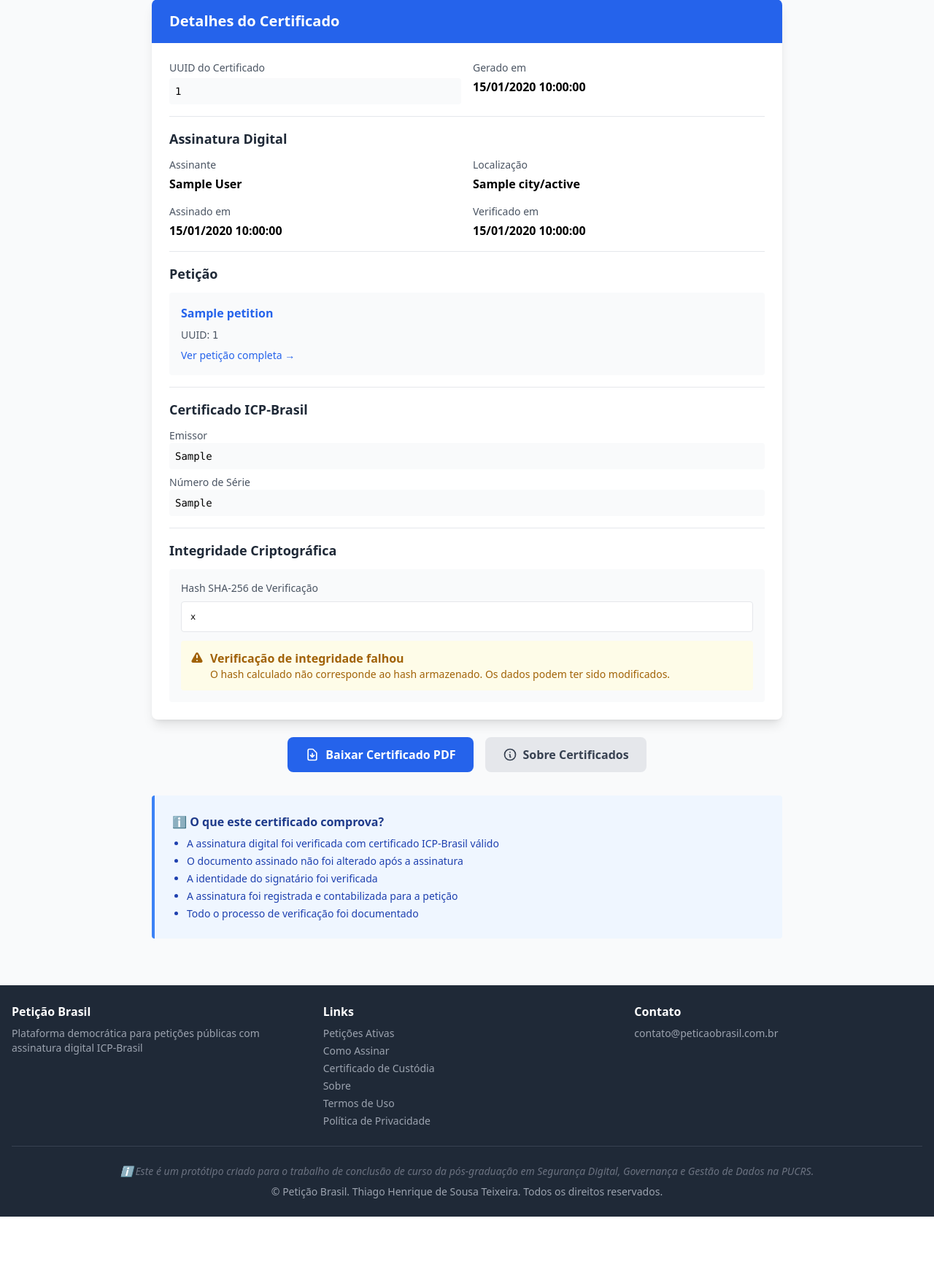
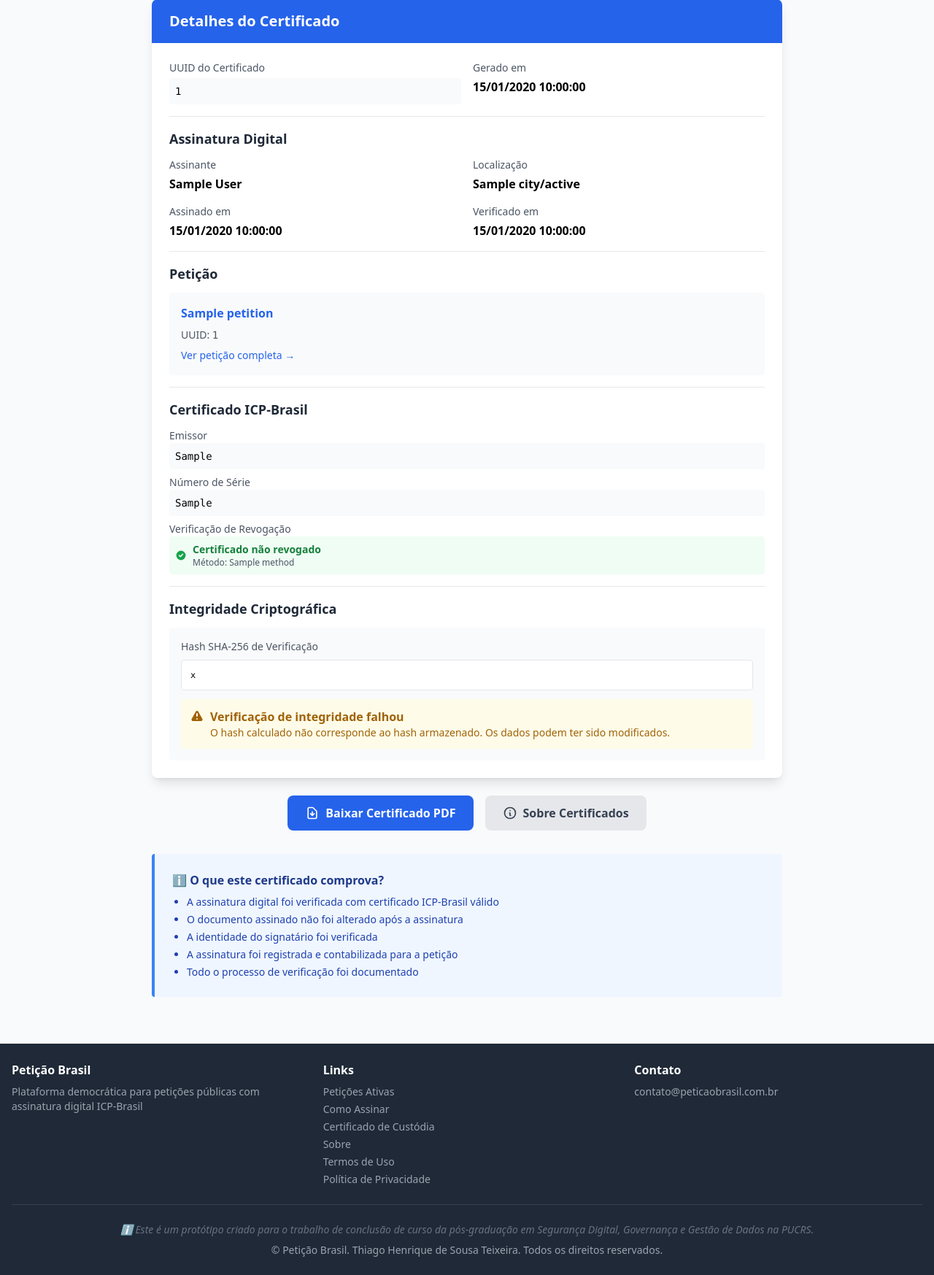
Before and after one commit to thsteixeira/peticao-brasil, a Django app: template templates/signatures/verify_certificate.html in a window 1280 px wide. Shown: the part 351-2098 px from the top of the page at 73% size. Before the commit the page ends 2018 px from the top, so only its background shows below. Run offline with Django 5.2, Linux system fonts and the light colour scheme; the template is opened without the code that fills it: most values are stand-ins (such as "Sample title", 1, 10 or a date in 2020); data that the repository does not hold is empty; parts of the project's set-up code (start-up, migrations or seed data) failed here and were passed over; some libraries are stand-ins or nearby versions.

Commit message:
feat: Add revocation checking to custody certificates and verification pages
- Update custody certificate PDF to include revocation check step
- Add revocation details to verification evidence JSON:
  - method (CACHED_CRL, OCSP, DYNAMIC_CRL)
  - timestamp
  - status
- Store revocation details from verification flow
- Display revocation status in certificate verification page:
  - Shows certificate is not revoked
  - Displays verification method used
  - Green success indicator

This ensures complete transparency in the verification process and provides legal evidence that revocation checks were performed.

```diff
--- a/templates/signatures/verify_certificate.html
+++ b/templates/signatures/verify_certificate.html
@@ -97,6 +97,20 @@
                         <p class="text-sm text-gray-600">Número de Série</p>
                         <p class="text-sm font-mono bg-gray-50 p-2 rounded">{{ signature.certificate_serial }}</p>
                     </div>
+                    {% if signature.verification_evidence.revocation_check %}
+                    <div>
+                        <p class="text-sm text-gray-600">Verificação de Revogação</p>
+                        <div class="bg-green-50 p-2 rounded flex items-center space-x-2">
+                            <svg class="w-4 h-4 text-green-600" fill="currentColor" viewBox="0 0 20 20">
+                                <path fill-rule="evenodd" d="M10 18a8 8 0 100-16 8 8 0 000 16zm3.707-9.293a1 1 0 00-1.414-1.414L9 10.586 7.707 9.293a1 1 0 00-1.414 1.414l2 2a1 1 0 001.414 0l4-4z" clip-rule="evenodd"></path>
+                            </svg>
+                            <div>
+                                <p class="text-sm font-semibold text-green-700">Certificado não revogado</p>
+                                <p class="text-xs text-gray-600">Método: {{ signature.verification_evidence.revocation_check.method }}</p>
+                            </div>
+                        </div>
+                    </div>
+                    {% endif %}
                 </div>
             </div>
 
```
Also changed, not shown: apps/signatures/custody_service.py (+9 -0 lines), apps/signatures/verification_service.py (+12 -0 lines).
